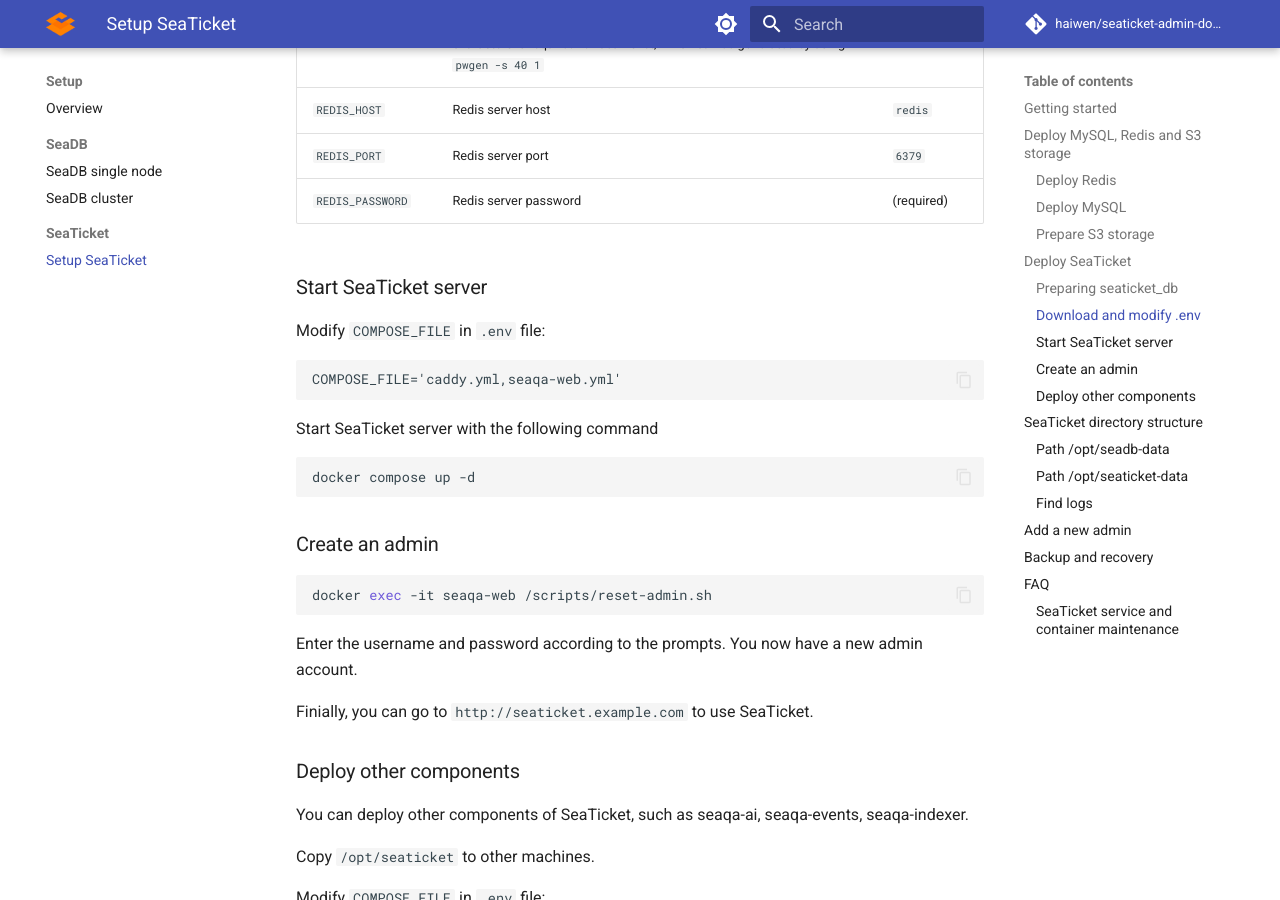
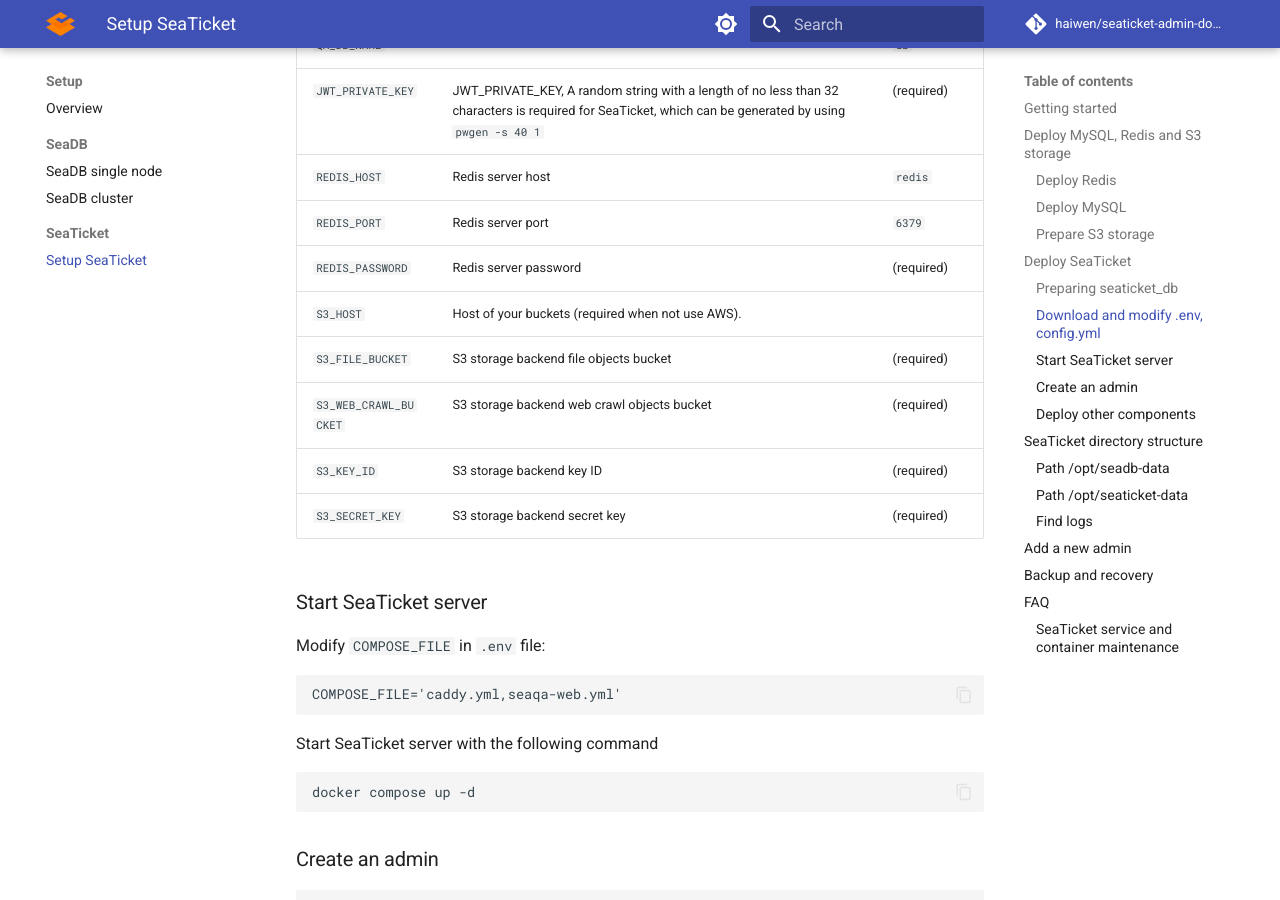
Before and after one commit to haiwen/seaticket-admin-docs, an MkDocs documentation site: the page built from manual/setup/setup_seaticket_single.md, in a window 1280 px wide and 900 px high, scrolled down 3119 px. Built offline with MkDocs 1.6.1 and Material for MkDocs 9.7.7, drawn with Linux system fonts in a browser that asks for light colours; comment, search, counter and statistics services are not loaded; the version menu is left out; some of the changed text lies outside the part shown.

Commit message:
s3 config

````diff
--- a/manual/setup/setup_seaticket_single.md
+++ b/manual/setup/setup_seaticket_single.md
@@ -30,6 +30,7 @@
 
 ### Prepare S3 storage
 
+You need to create two buckets on your S3 storage backend provider for SeaTicket `file` and `web crawl` storage.
 
 ## Deploy SeaTicket
 
@@ -58,7 +59,7 @@
 SOURCE /tmp/mysql.sql;
 ```
 
-### Download and modify `.env`
+### Download and modify `.env`, `config.yml`
 
 To deploy SeaTicket with Docker, you have to `.env`, `caddy.yml`, `seaqa-web.yml`, `seaqa-indexer.yml`, `seaqa-ai.yml`, `seaqa-events.yml`, and `config.yml` in a directory (e.g., `/opt/seaticket`):
 
@@ -104,6 +105,11 @@
 | `REDIS_HOST`       | Redis server host | `redis` |
 | `REDIS_PORT`       | Redis server port | `6379` |
 | `REDIS_PASSWORD`       | Redis server password | (required) |
+| `S3_HOST`       | Host of your buckets (required when not use AWS). | |
+| `S3_FILE_BUCKET`       | S3 storage backend file objects bucket | (required) |
+| `S3_WEB_CRAWL_BUCKET`       | S3 storage backend web crawl objects bucket | (required) |
+| `S3_KEY_ID`       | S3 storage backend key ID | (required) |
+| `S3_SECRET_KEY`       | S3 storage backend secret key | (required) |
 
 ### Start SeaTicket server
 
````
